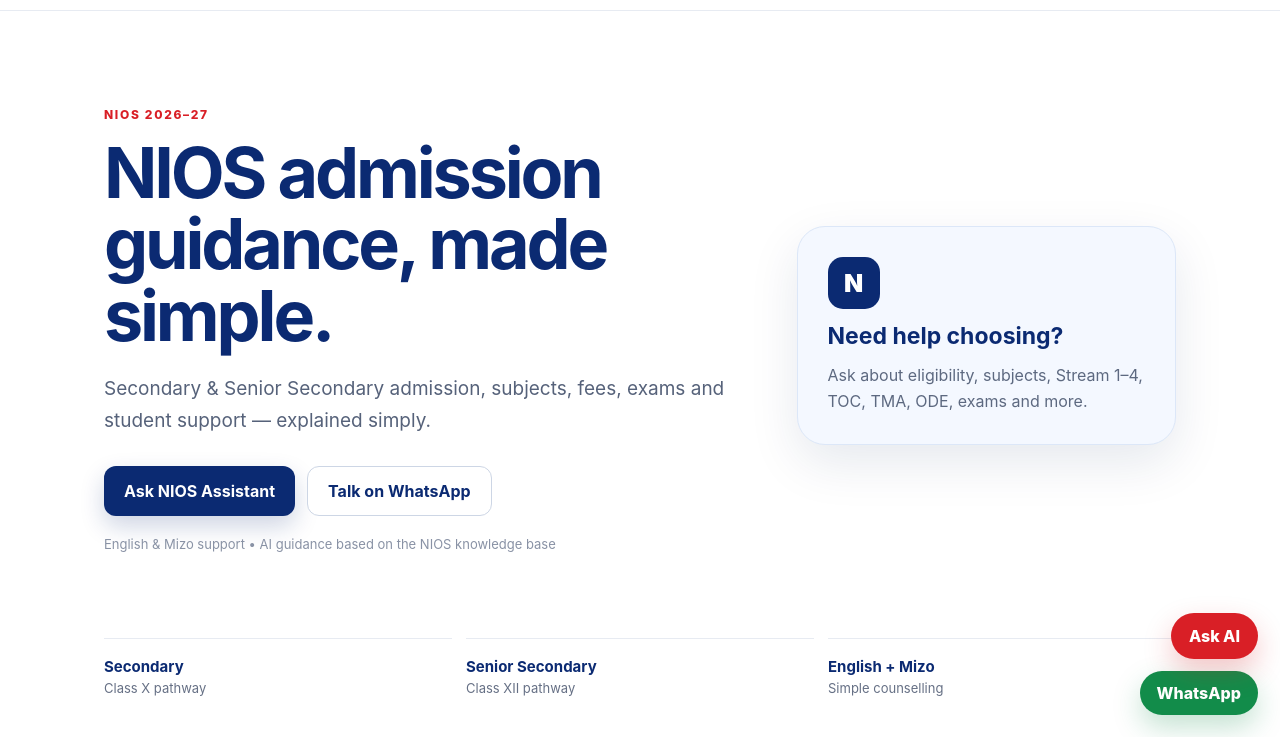
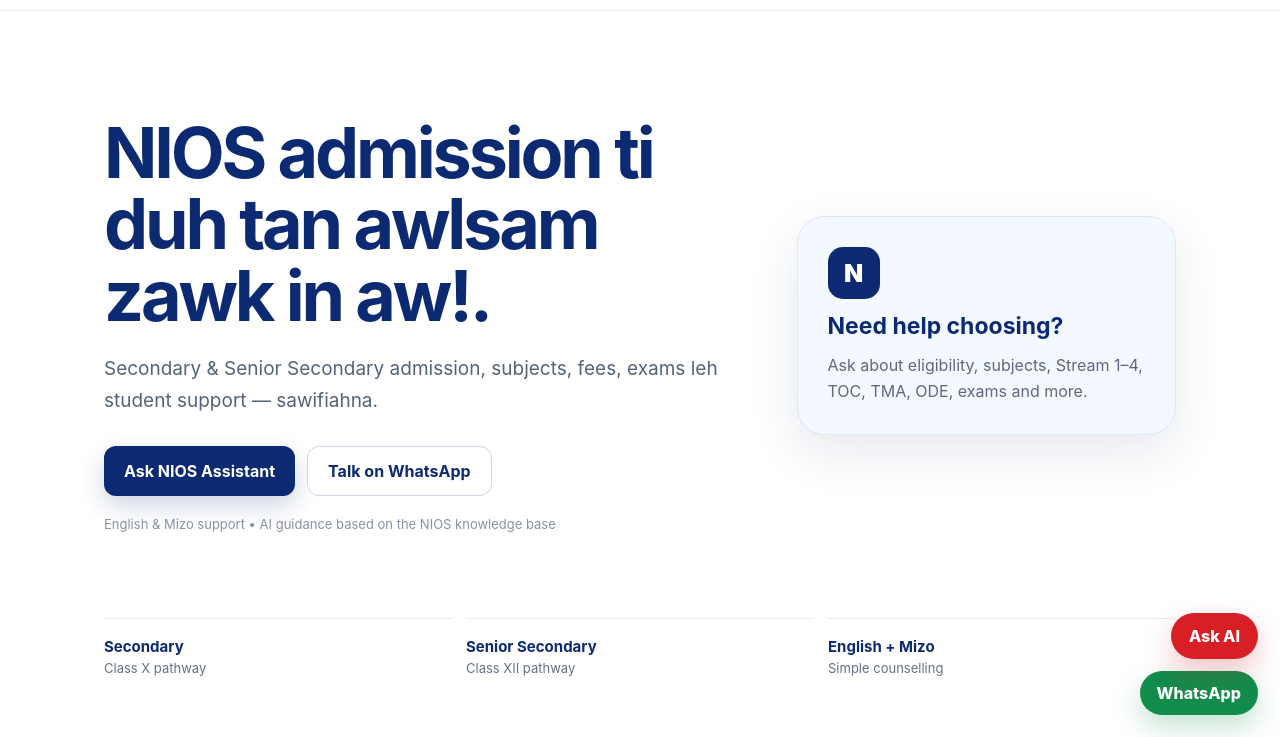
Before and after one commit to NIOSMizoram/nios-admission-centre, a website: page index.html in a window 1280 px wide. Shown: the part 63-800 px from the top of the page. Drawn offline with Linux system fonts and the light colour scheme.

Commit message:
Update index.html

```diff
--- a/index.html
+++ b/index.html
@@ -20,9 +20,9 @@
   <main>
     <section class="hero">
       <div class="hero-copy">
-        <span class="eyebrow">NIOS 2026–27</span>
-        <h1>NIOS admission guidance, made simple.</h1>
-        <p>Secondary & Senior Secondary admission, subjects, fees, exams and student support — explained simply.</p>
+        <span class="eyebrow"></span>
+        <h1>NIOS admission ti duh tan awlsam zawk in aw!.</h1>
+        <p>Secondary & Senior Secondary admission, subjects, fees, exams leh student support — sawifiahna.</p>
         <div class="hero-actions">
           <button class="primary" id="openChat">Ask NIOS Assistant</button>
           <a class="secondary" href="https://wa.me/916001785085" target="_blank" rel="noopener">Talk on WhatsApp</a>
```
